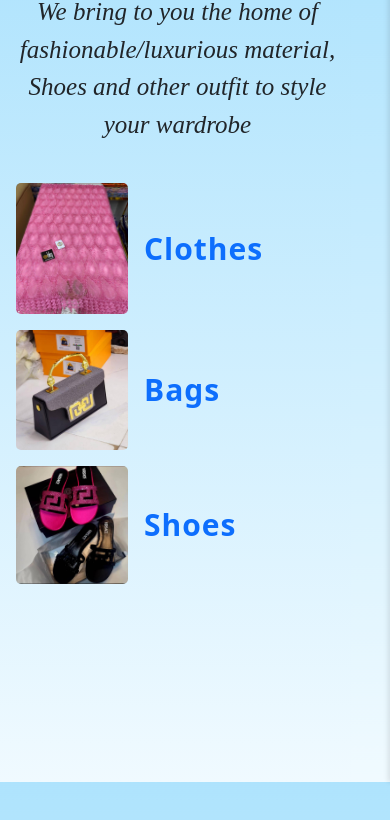
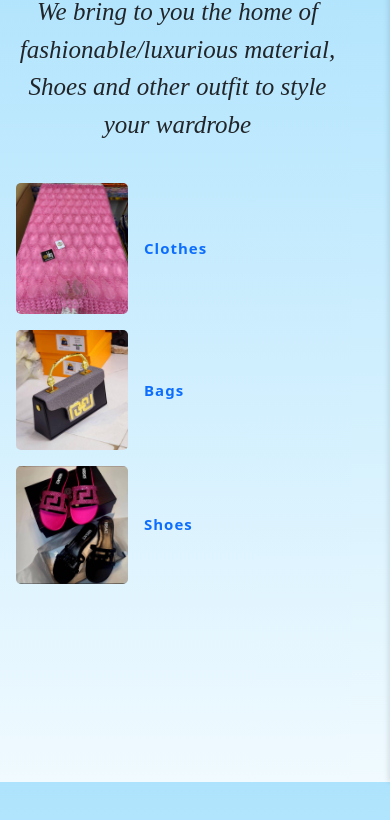
Before and after one commit to ibocodes/davidanfabric, a plain HTML site: page public/home.html in a window 390 px wide. Shown: the part 62-882 px from the top of the page. Drawn offline with nearby package versions, Linux system fonts and the light colour scheme.

Commit message:
intial enny folder

```diff
--- a/public/enny.css
+++ b/public/enny.css
@@ -277,7 +277,7 @@ body.showCart .cartTab {
 
   }
   aside a.text-primary {
-    font-size: 30px !important;
+    font-size: 23px !important;
     font-weight: 700 !important;
     letter-spacing: 1px;
   }
@@ -301,7 +301,7 @@ body.showCart .cartTab {
 
 
   .main img {
-    max-width: 20rem;
+    max-width: 9rem;
     width: 100%;
     height: auto;
     border-radius: 5px;
@@ -321,7 +321,11 @@ body.showCart .cartTab {
    max-width: 100% !important;
    width: 100% !important;
   }
-
+    aside a.text-primary {
+    font-size: 19px !important;
+    font-weight: 700 !important;
+    letter-spacing: 1px;
+  }
 }
 
 @media (max-width: 576px) {
@@ -343,4 +347,9 @@ body.showCart .cartTab {
     height: auto;
     border-radius: 5px;
   }
+    aside a.text-primary {
+    font-size: 15px !important;
+    font-weight: 700 !important;
+    letter-spacing: 1px;
+  }
 }
--- a/public/home.html
+++ b/public/home.html
@@ -138,7 +138,7 @@
          <!-- Show only on small screens: image beside link -->
           <div class="d-flex align-items-center gap-3 mb-3 d-lg-none">
            <img src="image/05.jpg" alt="Main Image" style="width: 100px; height: auto" />
-           <a href="store.html" class="text-primary fw-bold text-decoration-none">Clothes</a>
+           <a href="store.html" class="text-primary fw-bold text-decoration-none" id="text1">Clothes</a>
           </div>
         </aside>
 
@@ -158,7 +158,7 @@
           <!-- Show only on small screens: image beside link -->
           <div class="d-flex align-items-center gap-3 mb-3 d-lg-none">
             <img src="image/42.jpg" alt="" style="width: 100px; height: auto" />
-            <a href="store.html" class="text-primary fw-bold text-decoration-none">Bags</a>
+            <a href="store.html" class="text-primary fw-bold text-decoration-none" id="text1">Bags</a>
           </div>
 
           <!-- Bags -->
@@ -174,8 +174,8 @@
 
           <!-- Show on large screens only (unchanged layout) -->
           <div class="d-flex align-items-center gap-3 mb-3 d-lg-none">
-           <img src="image/38.jpg" alt="" style="width: 100px; height: auto" />
-           <a href="store.html" class="text-primary fw-bold text-decoration-none">Shoes</a>
+           <img src="image/38.jpg" alt=""/>
+           <a href="store.html" class="text-primary text-decoration-none" style="font-size:16px;">Shoes</a>
           </div>
         </aside>
       </section>
--- a/public/store.js
+++ b/public/store.js
@@ -19,6 +19,14 @@ if (iconCart) {
 }
 if (closeCart) {
   closeCart.addEventListener("click", () => {
+    body.classList.toggle("showCart");
+  });
+}
+
+// Add event listener only for the mobile cart icon on the home page
+const mobileCartIcon = document.querySelector("#mobile-cart-icon");
+if (mobileCartIcon) {
+  mobileCartIcon.addEventListener("click", () => {
     body.classList.toggle("showCart");
   });
 }
@@ -146,6 +154,7 @@ if (listCartHTML) {
   });
 }
 
+// Function to change the quantity of a product in the cart
 const changeQuantity = (product_id, type) => {
   let positionItemInCart = carts.findIndex(
     (value) => value.product_id == product_id
```
